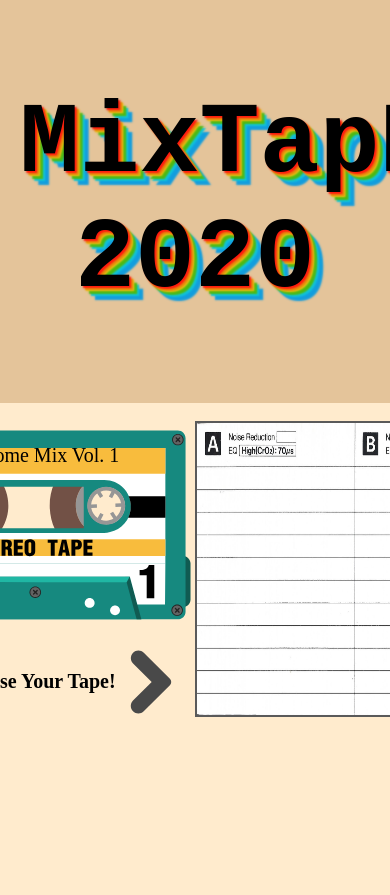
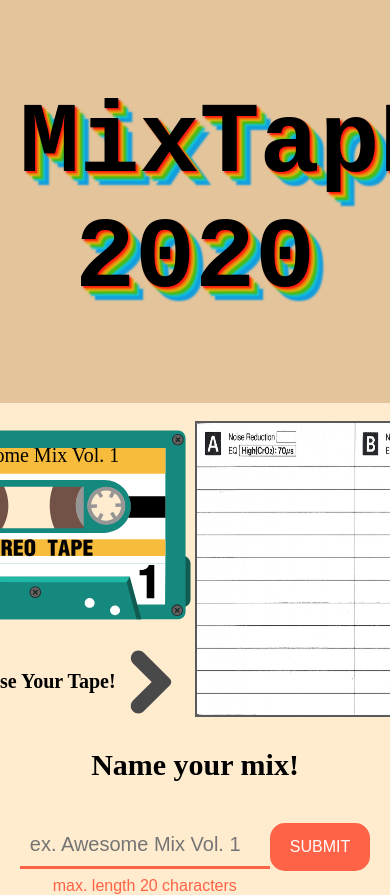
Before and after one commit to ClarkeMacArthur/clarke-macarthur-project-five, a React (Create React App) app: page / in a window 390 px wide. Shown: the top 895 px of the page. Before the commit the page ends 844 px from the top, so only its background shows below. Built offline with nearby package versions, Linux system fonts and the light colour scheme.

Commit message:
Started styling MyNameForm, still need to add functionality. :headphones::vhs::sparkles:

```diff
--- a/src/App.css
+++ b/src/App.css
@@ -46,6 +46,7 @@ header{
 
 body {
   background-color: blanchedalmond;
+  font-family: 'Montserrat', sans-serif;
 }
 
 
@@ -99,17 +100,58 @@ img {
   align-self: center;
 }
 
-button {
+.tapeButton {
   background-color: transparent;
   border: none;
   margin: 0;
   width:70px;
 }
 
-button img{
+.tapeButton img{
   min-width: 70px;
 }
 
+.stepOne {
+  margin-top: 8%;
+}
+
+h2  {
+  font-family: 'Permanent Marker', cursive;
+  font-size: 3rem;
+  margin-bottom: 40px;
+}
+
+.nameForm {
+  display: flex;
+  justify-content: center;
+}
+
+.nameForm p{
+  text-align: center;
+  margin-top: 8px;
+  font-size: 1.6rem;
+  color: tomato;
+}
+
+.nameButton {
+  background-color: tomato;
+  padding: 15px 20px;
+  border:none;
+  border-radius: 15px;
+  color:white;
+  font-size: 1.6rem;
+  text-transform: uppercase;
+}
+
+input {
+  background-color: transparent;
+  font-size:2rem;
+  color: tomato;
+  border:none;
+  width: 250px;
+  padding: 10px;
+  border-bottom:3px solid tomato;
+}
 
 
 .trackCard {
--- a/src/App.js
+++ b/src/App.js
@@ -2,6 +2,7 @@ import { Component } from 'react';
 import './App.css';
 import Cassettes from './Casettes';
 import Header  from './Header.js';
+import MixNameForm from './MixNameForm';
 import Playlist from './Playlist';
 
 class App extends Component {
@@ -18,6 +19,7 @@ class App extends Component {
         < Playlist />
         </div>
         </div>
+        <MixNameForm />
         </main>
 
       </div>
--- a/src/Casettes.js
+++ b/src/Casettes.js
@@ -13,7 +13,7 @@ import './App.css';
 class Cassettes extends Component {
     constructor(){
         super()
-        // Create an array of images
+        // Create an array of the cassette tape images
         this.state = {
             tapeImages: [
                 {
@@ -48,9 +48,12 @@ class Cassettes extends Component {
                 }
             ],
             mixName:"Awesome Mix Vol. 1",
+            // counter that increases/decreases with button click. Used to reference the images on the array
             count: 0,
         }
     }
+
+    // Event handlers for the button click that advances to the next tape or goes back to the previous one
 
         prevCassette = (e) => {
             if (this.state.count > 0) {
@@ -74,11 +77,18 @@ class Cassettes extends Component {
         return (
             <div className="cassette">
                 <p class="tapeName">{this.state.mixName}</p>
+
                 <img className="cassetteTape" src={this.state.tapeImages[this.state.count].src} alt={this.state.tapeImages[this.state.count].alt}/>
+
+                {/* button to cycle through different cassette images in the array */}
                 <div className="buttonFlex">
-                <button onClick={this.prevCassette}><img src={leftArrow} alt=""/></button>
+
+                <button className="tapeButton" onClick={this.prevCassette}><img src={leftArrow} alt="left pointing arrow, click to select the previous cassette"/></button>
+
                 <p>Choose Your Tape!</p>
-                <button onClick={this.nextCassette}><img src={rightArrow} alt=""/></button>
+
+                <button className="tapeButton" onClick={this.nextCassette}><img src={rightArrow} alt="right pointing arrow, click to select the next cassette"/></button>
+
                 </div>
             </div>
         )
--- a/src/MixNameForm.js
+++ b/src/MixNameForm.js
@@ -0,0 +1,30 @@
+import { Component } from 'react';
+
+const MixNameForm = (props) => {
+
+    return (
+        <div className="stepOne">
+            <h2>Name your mix!</h2>
+
+            <form className="nameForm" action="submit" id="nameForm">
+                <div className="nameContainer">
+                    <label htmlFor="getName" sr-only="name your mix tape!"></label>
+                    <input
+                    type="text"
+                    id="getName"
+                    placeholder="ex. Awesome Mix Vol. 1"/>
+                    <p>max. length 20 characters</p>
+                </div>
+                <div>
+                    <button
+                    className="nameButton"
+                    type="submit">Submit
+                    </button>
+                </div>
+            </form>
+        </div>
+    )
+
+}
+
+export default MixNameForm;
```
Also changed, not shown: 1 other file (tests, documents, lock files or other folders).
